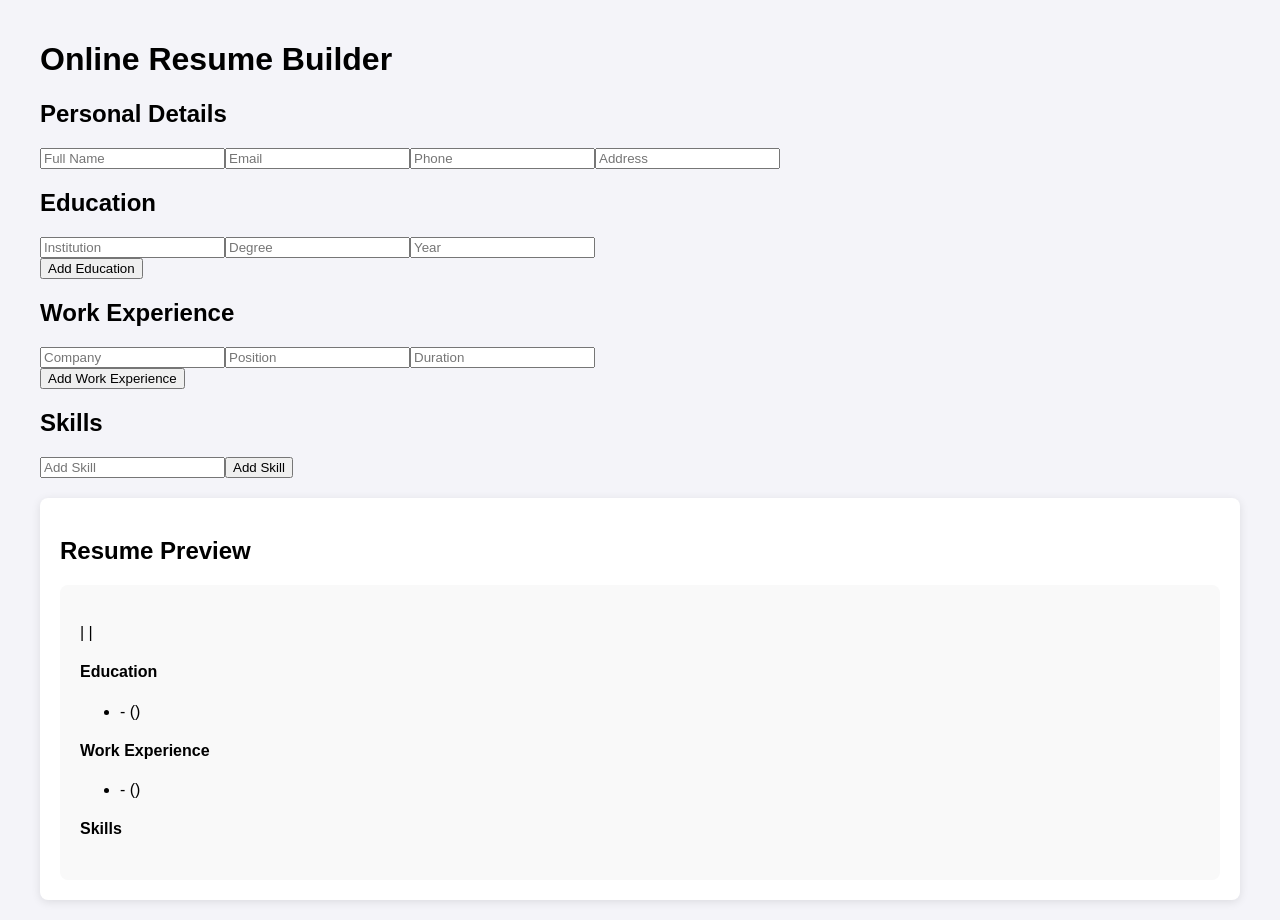
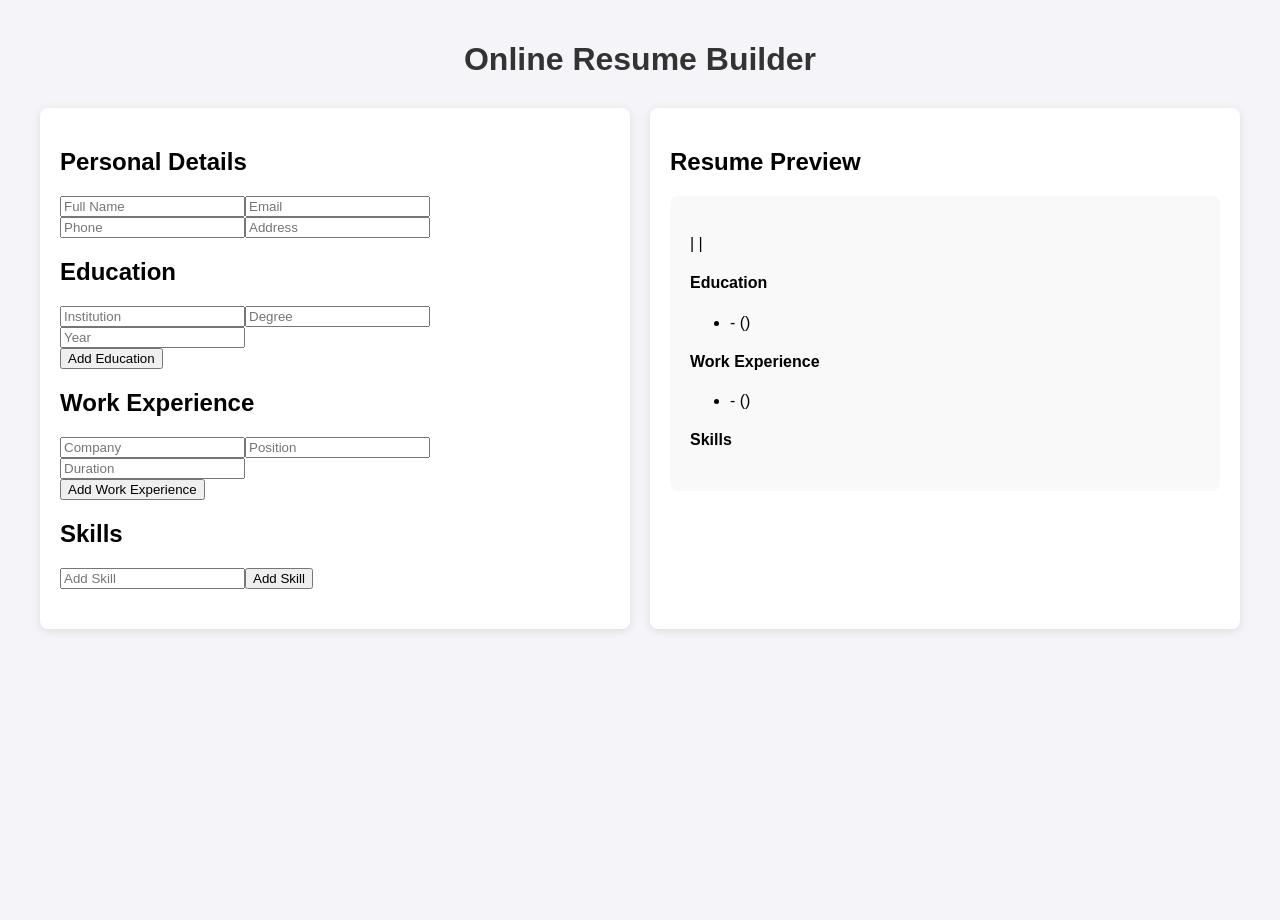
Before and after one commit to RensithUdara/resume-builder, a React (Create React App) app: page / in a window 1280 px wide. After the commit the page ends 800 px from the top, so only its background shows below. Built offline with nearby package versions, Linux system fonts and the light colour scheme.

Commit message:
style: update App.js for improved class naming and structure of the resume builder layout

```diff
--- a/src/App.js
+++ b/src/App.js
@@ -34,9 +34,9 @@ function App() {
 
   return (
     <div className="App">
-      <h1>Online Resume Builder</h1>
-      <div className="builder">
-        <div className="forms">
+      <h1 className="app-title">Online Resume Builder</h1>
+      <div className="builder-container">
+        <div className="forms-container">
           <PersonalDetails
             personalDetails={personalDetails}
             setPersonalDetails={setPersonalDetails}
```
